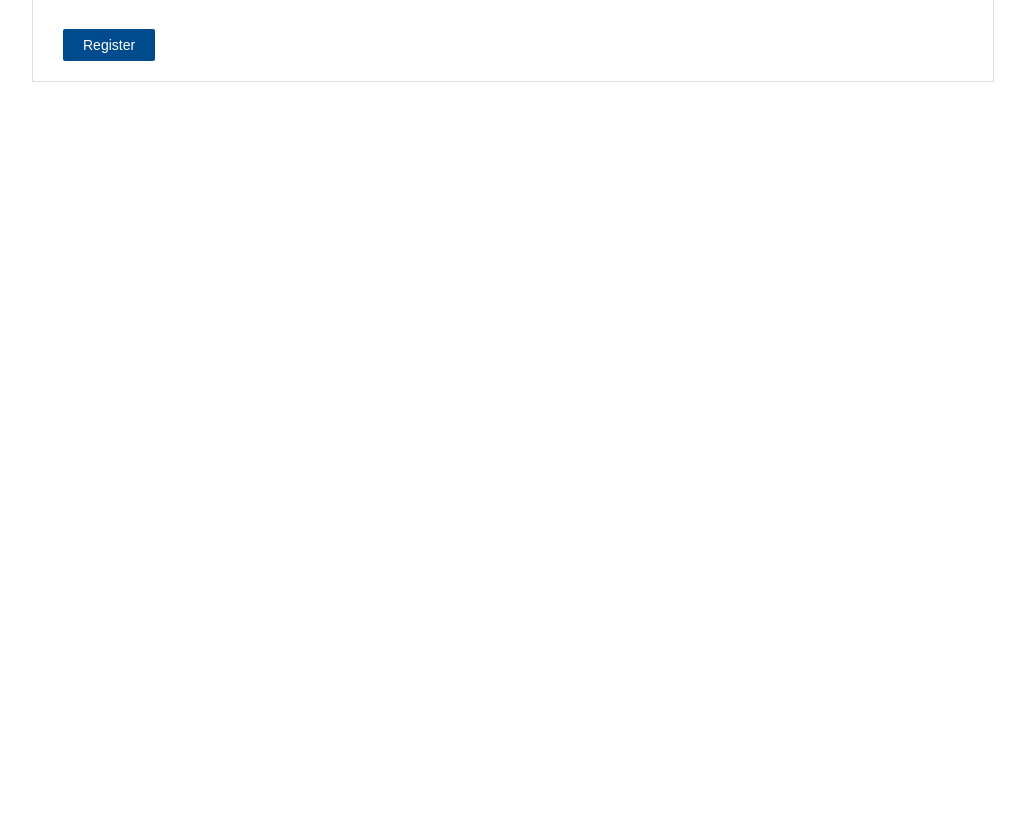
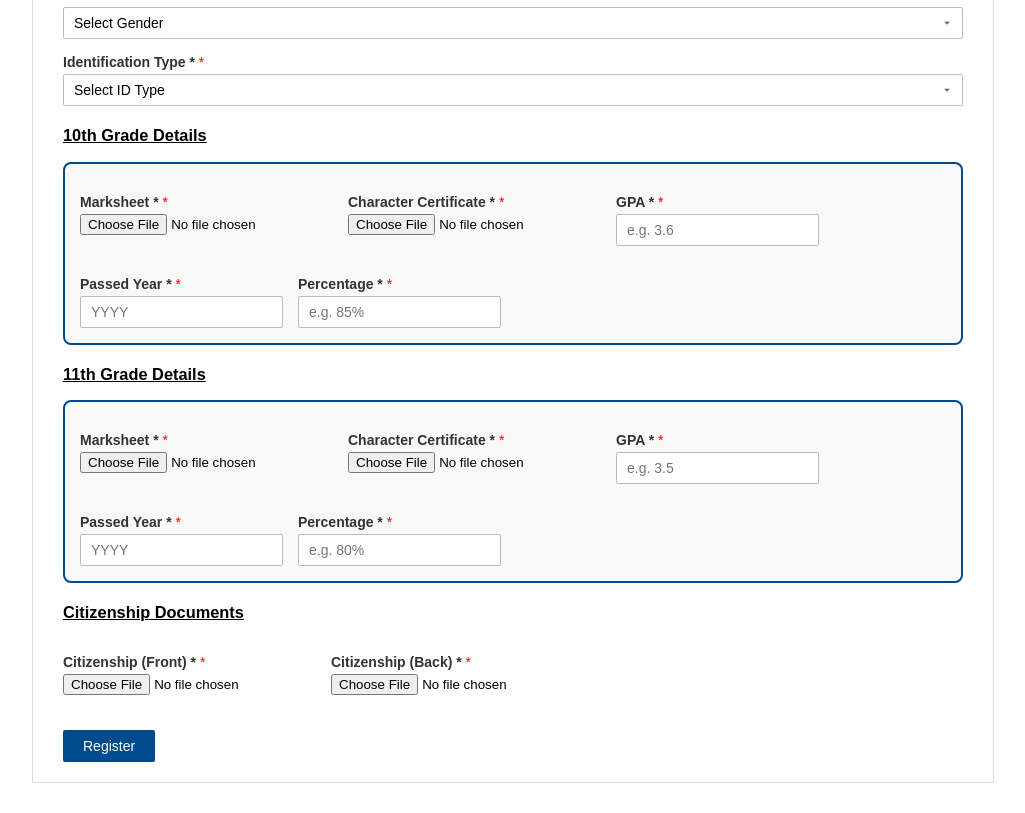
Before and after one commit to pawanmishra08/PU-Registration-form-frontend, a React (Vite) app: page /students_registration in a window 1280 px wide. Shown: the part 780-1593 px from the top of the page, without its empty margins (127-1152 px from the left). Before the commit the page ends 892 px from the top, so only its background shows below. Built offline with nearby package versions, Linux system fonts and the light colour scheme.

Commit message:
more functionalities added!

```diff
--- a/src/pages/students_registration/index.tsx
+++ b/src/pages/students_registration/index.tsx
@@ -1,6 +1,6 @@
 import React, { useState } from "react";
 import ReactDOM from "react-dom/client";
-import "./students_registration.css"; // Make sure to style similar to screenshot
+import "./students_registration.css"; // Add CSS styles here
 
 const StudentsRegistration = () => {
   const [formData, setFormData] = useState({
@@ -11,6 +11,7 @@ const StudentsRegistration = () => {
     email: "",
     id_type: "",
     voucher_no: "",
+    voucher_image: null as File | null,
     phone: "",
     level: "",
     program: "",
@@ -21,13 +22,30 @@ const StudentsRegistration = () => {
     issued_district: "",
     passport_number: "",
     license_number: "",
+    photo: null as File | null,
+    tenth_marksheet: null as File | null,
+    tenth_character: null as File | null,
+    tenth_gpa: "",
+    tenth_year: "",
+    tenth_percentage: "",
+    eleventh_marksheet: null as File | null,
+    eleventh_character: null as File | null,
+    eleventh_gpa: "",
+    eleventh_year: "",
+    eleventh_percentage: "",
+    citizenship_front: null as File | null,
+    citizenship_back: null as File | null,
   });
 
   const handleChange = (
     e: React.ChangeEvent<HTMLInputElement | HTMLSelectElement>
   ) => {
-    const { name, value } = e.target;
+    const { name, value, files } = e.target as HTMLInputElement;
+    if (files) {
+      setFormData((prev) => ({ ...prev, [name]: files[0] }));
+    } else {
       setFormData((prev) => ({ ...prev, [name]: value }));
+    }
   };
 
   const handleSubmit = (e: React.FormEvent) => {
@@ -93,6 +111,18 @@ const StudentsRegistration = () => {
           </div>
         </div>
 
+        {/* PP Size Photo */}
+        <div className="form-group">
+          <label>PP Size Photo *</label>
+          <input
+            type="file"
+            name="photo"
+            accept="image/*"
+            onChange={handleChange}
+            required
+          />
+        </div>
+
         {/* Voucher */}
         <div className="form-group">
           <label>Voucher No *</label>
@@ -102,6 +132,16 @@ const StudentsRegistration = () => {
             value={formData.voucher_no}
             onChange={handleChange}
             placeholder="Enter Voucher No"
+            required
+          />
+        </div>
+        <div className="form-group">
+          <label>Voucher Image *</label>
+          <input
+            type="file"
+            name="voucher_image"
+            accept="image/*,.pdf"
+            onChange={handleChange}
             required
           />
         </div>
@@ -222,54 +262,156 @@ const StudentsRegistration = () => {
           </select>
         </div>
 
-        {/* Conditional Fields */}
-        {formData.id_type === "citizenship" && (
-          <div className="form-group">
-            <label>Issued Date *</label>
+        {/* 10th Details */}
+        <h3 style={{ marginTop: "20px", textDecoration: "underline" }}>
+          10th Grade Details
+        </h3>
+        <div className="rectangle-box">
+          <div className="form-row">
+            <div>
+              <label>Marksheet *</label>
               <input
-              type="date"
-              name="issued_date"
-              value={formData.issued_date}
+                type="file"
+                name="tenth_marksheet"
+                accept="image/*,.pdf"
                 onChange={handleChange}
                 required
               />
-            <label>Issued District *</label>
+            </div>
+            <div>
+              <label>Character Certificate *</label>
               <input
-              type="text"
-              name="issued_district"
-              value={formData.issued_district}
+                type="file"
+                name="tenth_character"
+                accept="image/*,.pdf"
                 onChange={handleChange}
-              placeholder="Enter Issued District"
                 required
               />
             </div>
-        )}
-        {formData.id_type === "passport" && (
-          <div className="form-group">
-            <label>Passport Number *</label>
+            <div>
+              <label>GPA *</label>
               <input
                 type="text"
-              name="passport_number"
-              value={formData.passport_number}
+                name="tenth_gpa"
+                value={formData.tenth_gpa}
                 onChange={handleChange}
-              placeholder="Enter Passport Number"
+                placeholder="e.g. 3.6"
                 required
               />
             </div>
-        )}
-        {formData.id_type === "license" && (
-          <div className="form-group">
-            <label>License Number *</label>
+            <div>
+              <label>Passed Year *</label>
               <input
                 type="text"
-              name="license_number"
-              value={formData.license_number}
+                name="tenth_year"
+                value={formData.tenth_year}
                 onChange={handleChange}
-              placeholder="Enter License Number"
+                placeholder="YYYY"
                 required
               />
             </div>
-        )}
+            <div>
+              <label>Percentage *</label>
+              <input
+                type="text"
+                name="tenth_percentage"
+                value={formData.tenth_percentage}
+                onChange={handleChange}
+                placeholder="e.g. 85%"
+                required
+              />
+            </div>
+          </div>
+        </div>
+
+        {/* 11th Details */}
+        <h3 style={{ marginTop: "20px", textDecoration: "underline" }}>
+          11th Grade Details
+        </h3>
+        <div className="rectangle-box">
+          <div className="form-row">
+            <div>
+              <label>Marksheet *</label>
+              <input
+                type="file"
+                name="eleventh_marksheet"
+                accept="image/*,.pdf"
+                onChange={handleChange}
+                required
+              />
+            </div>
+            <div>
+              <label>Character Certificate *</label>
+              <input
+                type="file"
+                name="eleventh_character"
+                accept="image/*,.pdf"
+                onChange={handleChange}
+                required
+              />
+            </div>
+            <div>
+              <label>GPA *</label>
+              <input
+                type="text"
+                name="eleventh_gpa"
+                value={formData.eleventh_gpa}
+                onChange={handleChange}
+                placeholder="e.g. 3.5"
+                required
+              />
+            </div>
+            <div>
+              <label>Passed Year *</label>
+              <input
+                type="text"
+                name="eleventh_year"
+                value={formData.eleventh_year}
+                onChange={handleChange}
+                placeholder="YYYY"
+                required
+              />
+            </div>
+            <div>
+              <label>Percentage *</label>
+              <input
+                type="text"
+                name="eleventh_percentage"
+                value={formData.eleventh_percentage}
+                onChange={handleChange}
+                placeholder="e.g. 80%"
+                required
+              />
+            </div>
+          </div>
+        </div>
+
+        {/* Citizenship */}
+        <h3 style={{ marginTop: "20px", textDecoration: "underline" }}>
+          Citizenship Documents
+        </h3>
+        <div className="form-group" style={{ display: "flex", gap: "15px" }}>
+          <div>
+            <label>Citizenship (Front) *</label>
+            <input
+              type="file"
+              name="citizenship_front"
+              accept="image/*"
+              onChange={handleChange}
+              required
+            />
+          </div>
+          <div>
+            <label>Citizenship (Back) *</label>
+            <input
+              type="file"
+              name="citizenship_back"
+              accept="image/*"
+              onChange={handleChange}
+              required
+            />
+          </div>
+        </div>
 
         {/* Submit Button */}
         <button type="submit" className="submit-btn">
--- a/src/pages/students_registration/students_registration.css
+++ b/src/pages/students_registration/students_registration.css
@@ -110,3 +110,17 @@ select {
   background-size: 14px;
   padding-right: 25px;
 }
+
+.rectangle-box {
+  border: 2px solid #004b8d;
+  border-radius: 8px;
+  padding: 15px;
+  margin: 10px 0;
+  background-color: #f9f9f9;
+}
+
+.form-row {
+  display: flex;
+  flex-wrap: wrap;
+  gap: 15px;
+}
```
Lines whose indentation alone changed are shown as unchanged.
